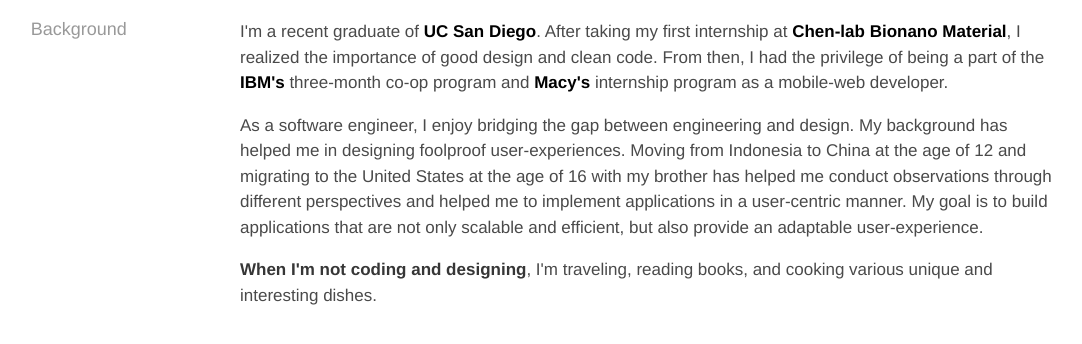
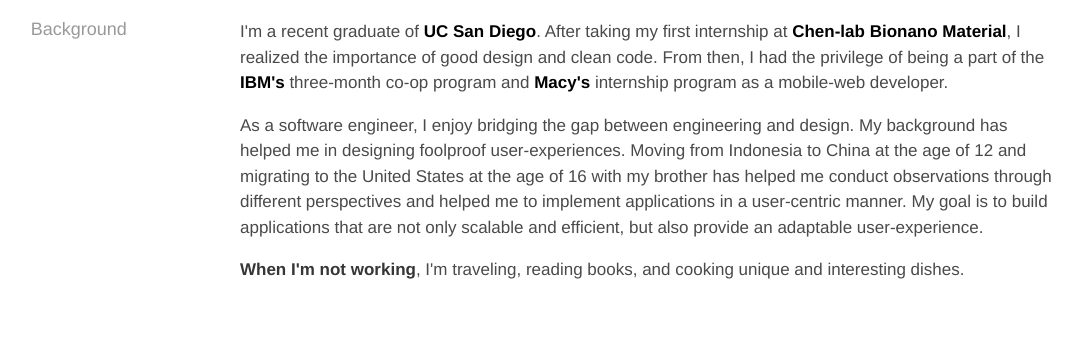
Before and after one commit to edwardGunawan/personal-website, a Jekyll site: the page built from index.html, in a window 1280 px wide and 900 px high, scrolled down 929 px. Shown: the top 344 px of the window, without its empty margins (98-1180 px from the left). Built offline with Jekyll 4.4.1, drawn with Linux system fonts in a browser that asks for light colours.

Commit message:
Changing background description a little bit, need to do more in the future

```diff
--- a/_data/background.yml
+++ b/_data/background.yml
@@ -12,7 +12,6 @@
   My goal is to build applications that are not only scalable and efficient, but also provide an adaptable user-experience.
 </p>
 <p>
-  <strong>When I'm not coding and designing</strong>, I'm traveling, reading books, and
-  cooking various unique and interesting dishes.
-
+  <strong>When I'm not working</strong>, I'm traveling, reading books, and
+  cooking unique and interesting dishes.
 </p>
```
